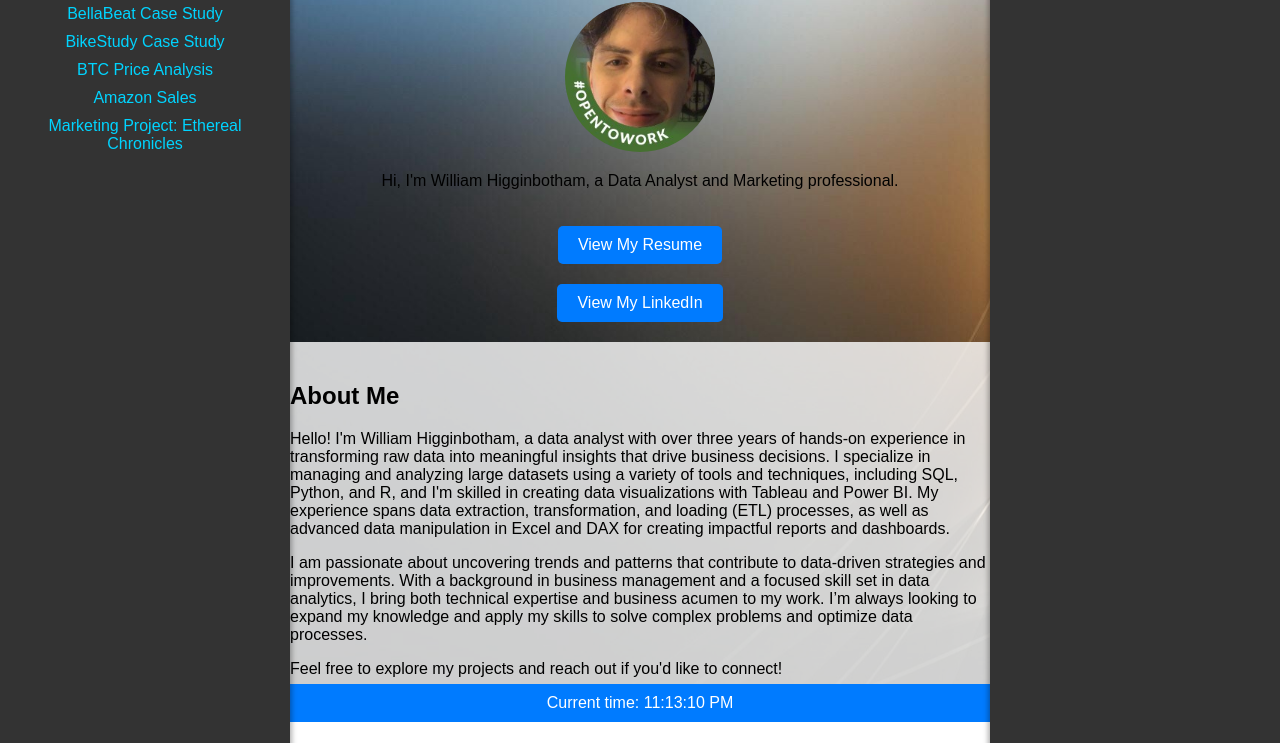
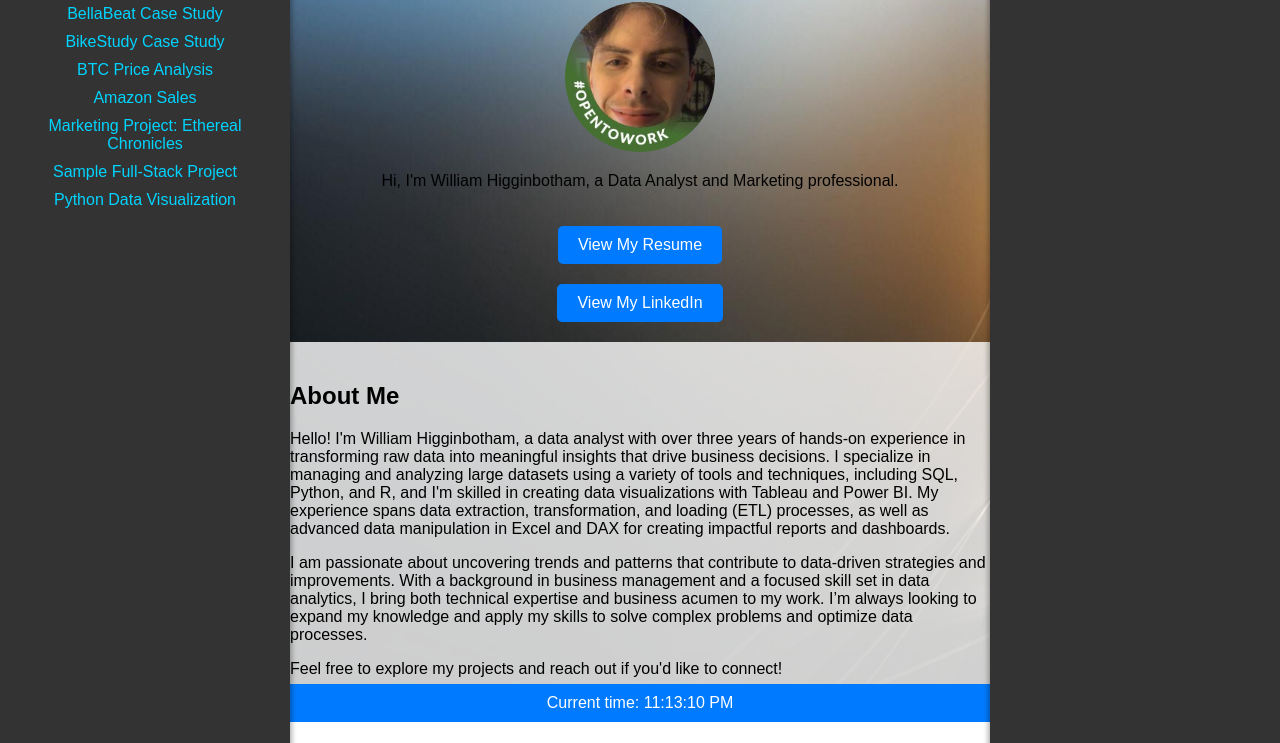
Before and after one commit to 1997-wh/1997-wh.github.io, a plain HTML site: page index.html in a window 1280 px wide. Shown: the part 78-821 px from the top of the page. Drawn offline with Linux system fonts and the light colour scheme.

Commit message:
Update index.html

```diff
--- a/index.html
+++ b/index.html
@@ -117,7 +117,10 @@
     <a class="project-link" href="https://github.com/1997-wh/Tableau-Project" target="_blank">BTC Price Analysis</a>
     <a class="project-link" href="https://github.com/1997-wh/Amazon_Sales_SQL" target="_blank">Amazon Sales</a>
     <a class="project-link" href="marketing-project.html" target="_blank">Marketing Project: Ethereal Chronicles</a>
+    <a class="project-link" href="https://github.com/1997-wh/SampleFullStack" target="_blank">Sample Full-Stack Project</a>
+    <a class="project-link" href="https://github.com/1997-wh/Python_Data_visualization_script" target="_blank">Python Data Visualization</a>
 </div>
+
 
     <!-- Right side panel for weather -->
     <div class="side-panel-right">
```
Lines whose indentation alone changed are shown as unchanged.
